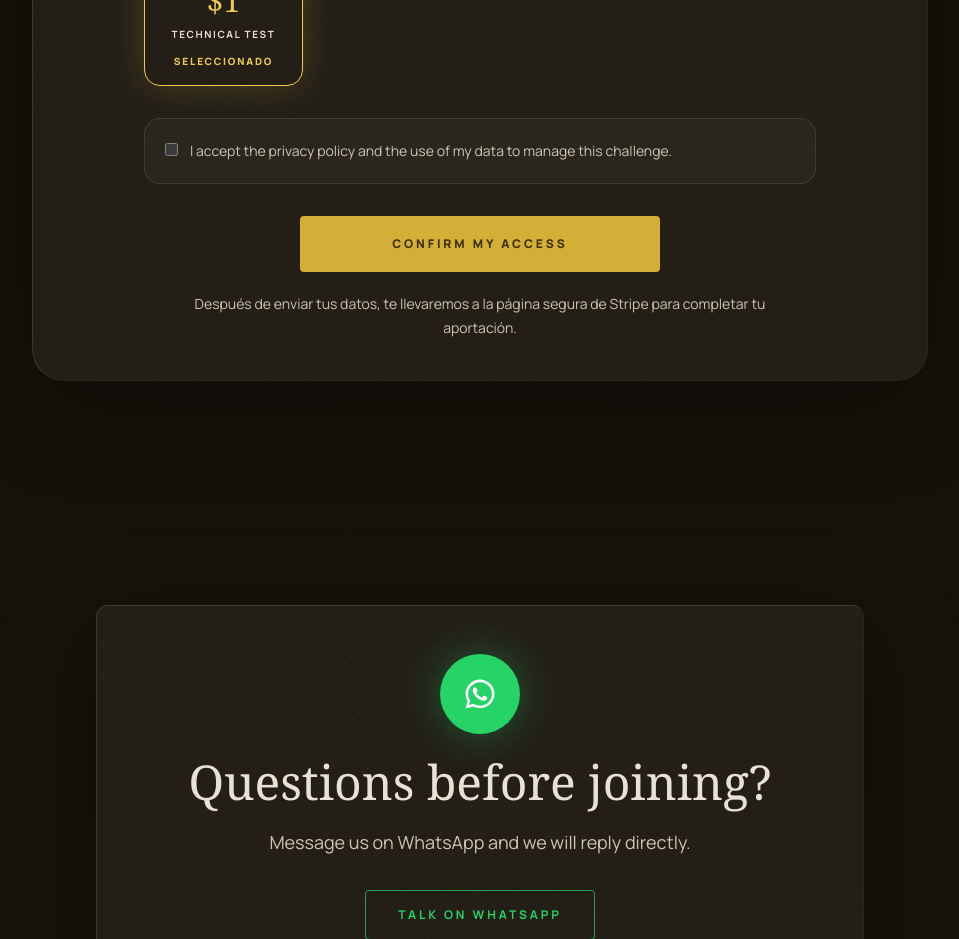
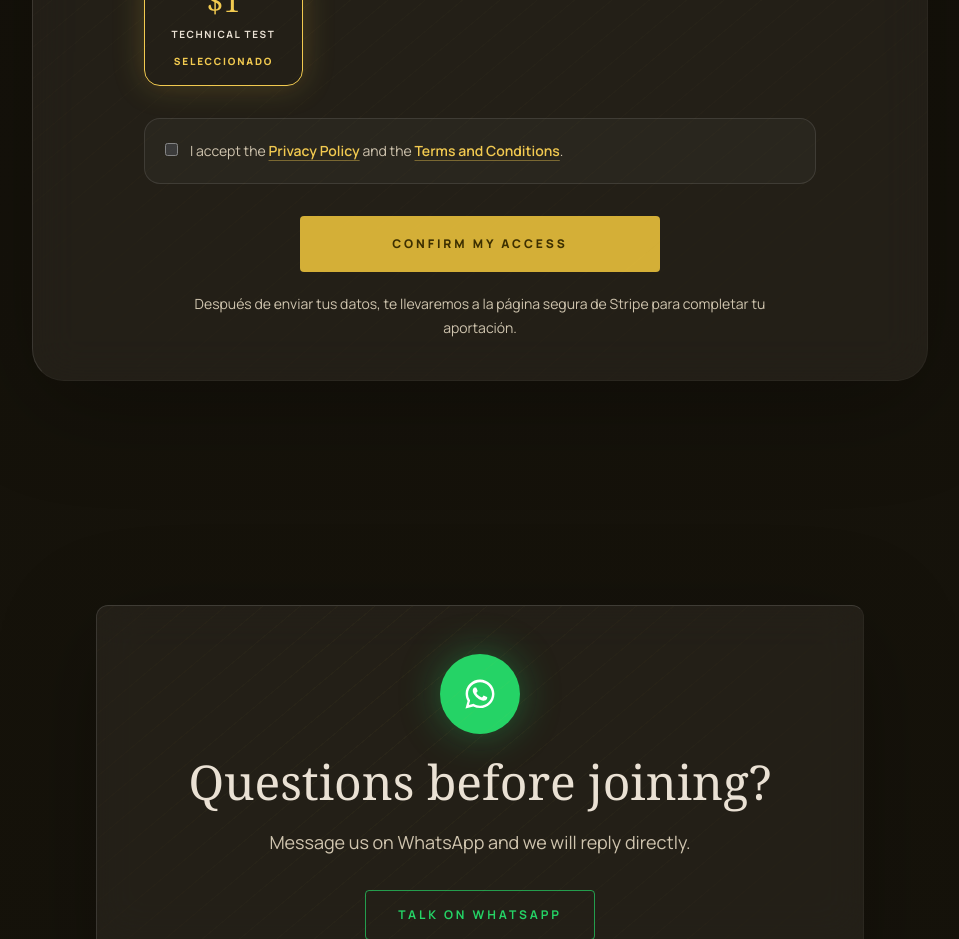
Before and after one commit to albypersonaltrainer-arch/reto-lily-premium, a Next.js app: page /en/money-challenge in a window 1280 px wide. Shown: the part 7560-8499 px from the top of the page, without its empty margins (160-1119 px from the left). Built offline with nearby package versions, Linux system fonts and the light colour scheme; no server answers.

Commit message:
Update LeadForm.tsx

```diff
--- a/components/LeadForm.tsx
+++ b/components/LeadForm.tsx
@@ -206,6 +206,9 @@ export function LeadForm({ copy }: LeadFormProps) {
   const firstDonationOption = copy.donation.options[0]?.amount || "7€";
   const defaultCountryOption =
     COUNTRY_OPTIONS.find((option) => option.country === "España") || COUNTRY_OPTIONS[0];
+
+  const privacyHref = `/${copy.locale}/legal/privacidad`;
+  const termsHref = `/${copy.locale}/legal/terminos`;
 
   const [status, setStatus] = useState<FormStatus>("idle");
   const [message, setMessage] = useState("");
@@ -460,7 +463,53 @@ export function LeadForm({ copy }: LeadFormProps) {
             required
             className="mt-1 accent-[#f2ca50]"
           />
-          <span>{copy.form.privacy}</span>
+          <span>
+            {copy.locale === "es" ? (
+              <>
+                Acepto la{" "}
+                <a
+                  href={privacyHref}
+                  target="_blank"
+                  rel="noreferrer"
+                  className="font-semibold text-champagne underline decoration-champagne/40 underline-offset-4 transition hover:text-gold"
+                >
+                  Política de privacidad
+                </a>{" "}
+                y los{" "}
+                <a
+                  href={termsHref}
+                  target="_blank"
+                  rel="noreferrer"
+                  className="font-semibold text-champagne underline decoration-champagne/40 underline-offset-4 transition hover:text-gold"
+                >
+                  Términos y condiciones
+                </a>
+                .
+              </>
+            ) : (
+              <>
+                I accept the{" "}
+                <a
+                  href={privacyHref}
+                  target="_blank"
+                  rel="noreferrer"
+                  className="font-semibold text-champagne underline decoration-champagne/40 underline-offset-4 transition hover:text-gold"
+                >
+                  Privacy Policy
+                </a>{" "}
+                and the{" "}
+                <a
+                  href={termsHref}
+                  target="_blank"
+                  rel="noreferrer"
+                  className="font-semibold text-champagne underline decoration-champagne/40 underline-offset-4 transition hover:text-gold"
+                >
+                  Terms and Conditions
+                </a>
+                .
+              </>
+            )}
+          </span>
         </label>
       </div>
 
```
